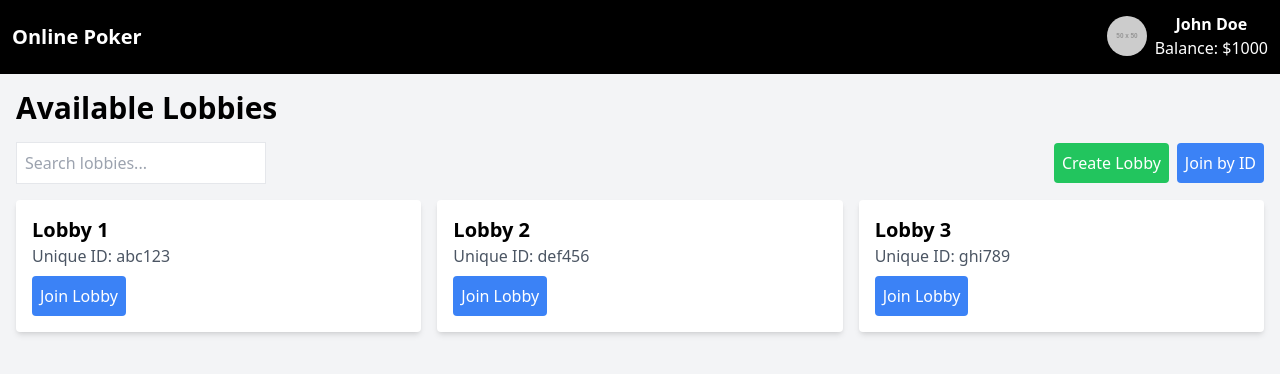
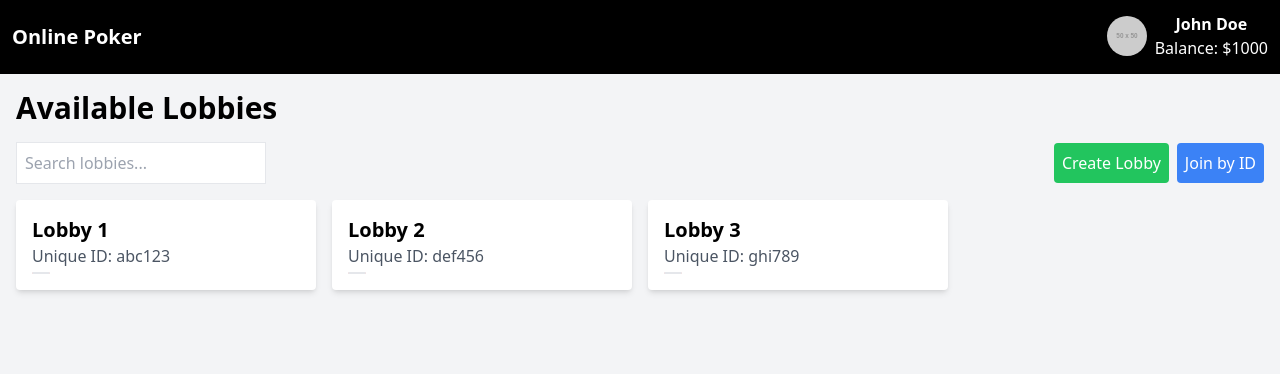
Before and after one commit to gfxv/course-work-frontend, a React (Create React App) app: page /login in a window 1280 px wide. Both pictures are taken after a click on the button "Login". Shown: the top 374 px of the page. Built offline with nearby package versions, Linux system fonts and the light colour scheme.

Commit message:
feat: add add LobbyCard

```diff
--- /dev/null
+++ b/src/components/LobbyCard.js
@@ -0,0 +1,34 @@
+import React from 'react';
+
+const LobbyCard = ({ lobby, onClick }) => {
+
+  const visibilityColor = () => {
+    switch (lobby.visibility) {
+      case "public":
+        return "bg-blue-400"
+      case "friends-only":
+        return "bg-emerald-400"
+      case "private":
+        return "bg-gray-400"
+      default:
+        return "bg-red-400"
+    }
+  }
+
+  const color = visibilityColor()
+
+  return (
+    <div
+      onClick={() => onClick(lobby)}
+      className="bg-white p-4 rounded shadow-md cursor-pointer hover:shadow-lg transition-shadow duration-300"
+    >
+      <h2 className="text-xl font-bold">{lobby.name}</h2>
+      <p className="text-gray-600">Unique ID: {lobby.uniqueId}</p>
+      <p className={`border w-fit mt-1 px-2 rounded-full text-sm text-white ${color}`}>
+        {lobby.visibility}
+      </p>
+    </div>
+  );
+};
+
+export default LobbyCard;
--- /dev/null
+++ b/src/components/LobbyDetailModal.js
@@ -0,0 +1,30 @@
+import React from 'react';
+
+const LobbyDetailModal = ({ isOpen, onClose, lobby, onJoin }) => {
+  if (!isOpen) return null;
+
+  return (
+    <div className="fixed inset-0 bg-gray-600 bg-opacity-50 flex justify-center items-center">
+      <div className="bg-white p-6 rounded shadow-lg w-96">
+        <h2 className="text-xl font-bold mb-4">{lobby.name}</h2>
+        <p className="text-gray-600 mb-4">Unique ID: {lobby.uniqueId}</p>
+        <div className="flex justify-end">
+          <button
+            onClick={onJoin}
+            className="bg-blue-500 text-white p-2 rounded mr-2"
+          >
+            Join Lobby
+          </button>
+          <button
+            onClick={onClose}
+            className="bg-gray-300 text-black p-2 rounded"
+          >
+            Cancel
+          </button>
+        </div>
+      </div>
+    </div>
+  );
+};
+
+export default LobbyDetailModal;
--- a/src/components/LobbyList.js
+++ b/src/components/LobbyList.js
@@ -1,19 +1,11 @@
 import React from 'react';
+import LobbyCard from './LobbyCard';
 
-const LobbyList = ({ lobbies, onJoinLobby }) => {
+const LobbyList = ({ lobbies, onLobbyClick }) => {
   return (
-    <div className="grid grid-cols-1 md:grid-cols-2 lg:grid-cols-3 gap-4">
+    <div className="grid grid-cols-2 md:grid-cols-3 lg:grid-cols-4 gap-4">
       {lobbies.map((lobby) => (
-        <div key={lobby.id} className="bg-white p-4 rounded shadow-md">
-          <h2 className="text-xl font-bold">{lobby.name}</h2>
-          <p className="text-gray-600">Unique ID: {lobby.uniqueId}</p>
-          <button
-            onClick={() => onJoinLobby(lobby.uniqueId)}
-            className="mt-2 bg-blue-500 text-white p-2 rounded"
-          >
-            Join Lobby
-          </button>
-        </div>
+        <LobbyCard key={lobby.id} lobby={lobby} onClick={onLobbyClick} />
       ))}
     </div>
   );
```
